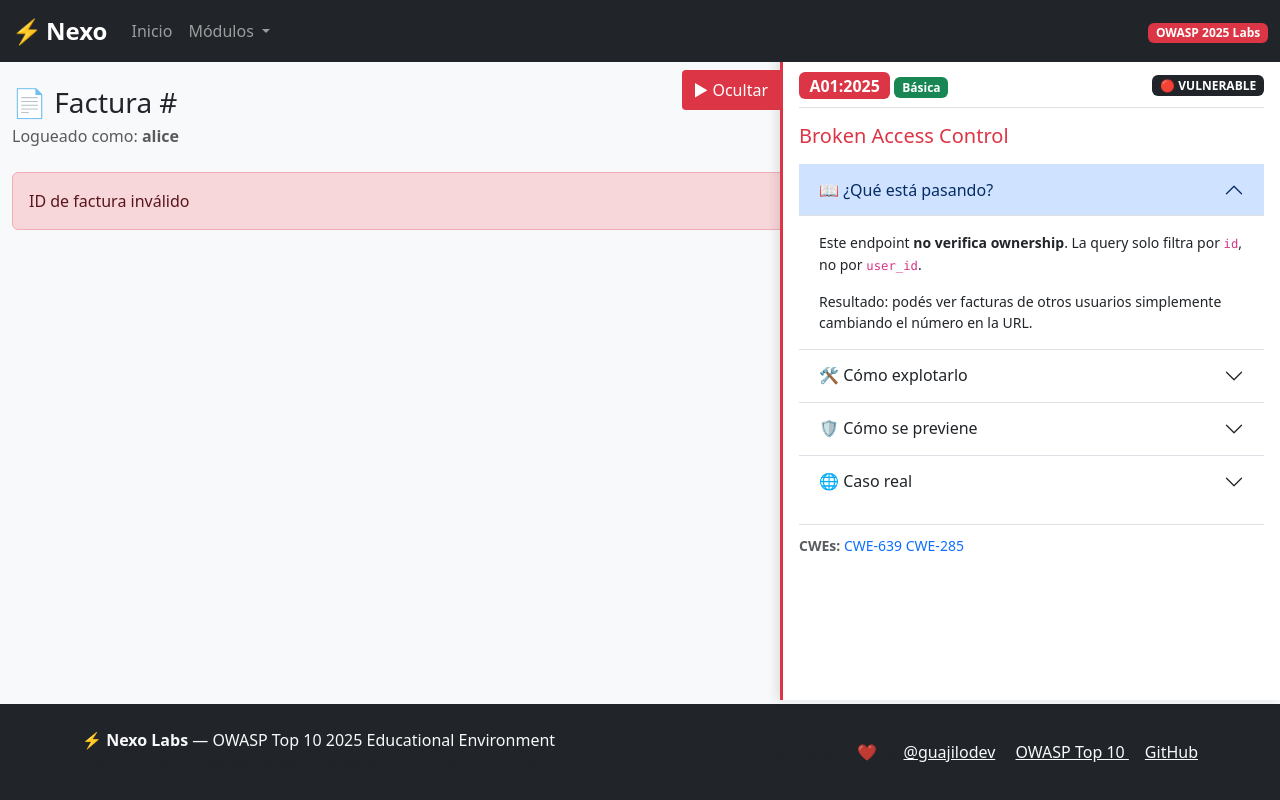
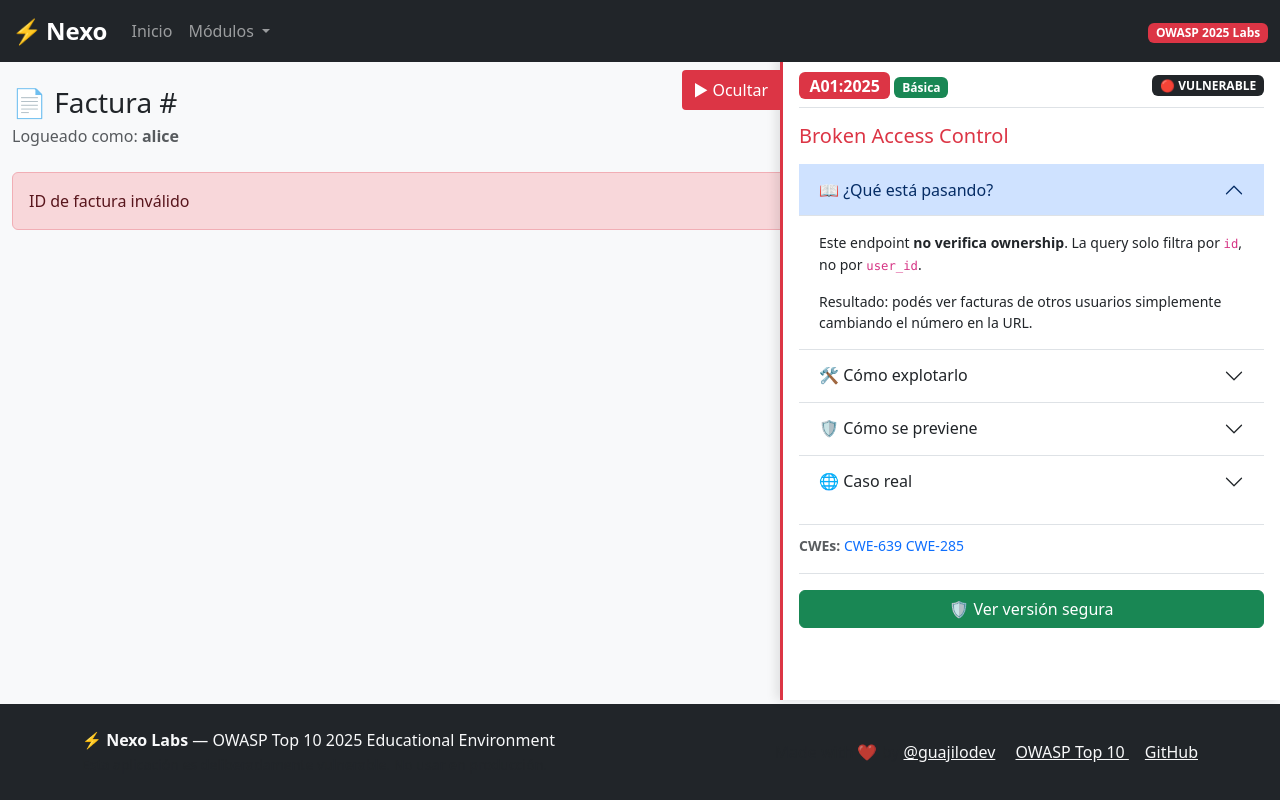
Before and after one commit to Guajilodev/owasp-top-ten-labs-2025, a PHP site: page /a01_facturas/ver.php in a window 1280 px wide. Run offline with PHP 8.4, Linux system fonts and the light colour scheme.

Commit message:
feat: add secure version button to lab panel

```diff
--- a/src/a01_facturas/ver.php
+++ b/src/a01_facturas/ver.php
@@ -53,6 +53,7 @@ $stmt->execute([$id, $_SESSION[\'user_id\']]);',
     ],
     'cwes' => ['CWE-639', 'CWE-285'],
     'tools' => ['curl', 'Burp Suite'],
+    'secureVersion' => 'ver_secure.php',
 ];
 
 $invoice = null;
--- a/src/a05_clientes/buscar.php
+++ b/src/a05_clientes/buscar.php
@@ -56,6 +56,7 @@ echo htmlspecialchars($row[\'name\']); // CON escapar',
     ],
     'cwes' => ['CWE-89', 'CWE-79'],
     'tools' => ['SQLMap', 'Burp Suite', 'curl'],
+    'secureVersion' => 'buscar_secure.php',
 ];
 
 $searchTerm = $_GET['q'] ?? '';
--- a/src/a06_checkout/procesar.php
+++ b/src/a06_checkout/procesar.php
@@ -52,6 +52,7 @@ procesarPago($user, $amount);',
     ],
     'cwes' => ['CWE-602', 'CWE-840'],
     'tools' => ['Burp Suite', 'curl', 'DevTools'],
+    'secureVersion' => 'procesar_secure.php',
 ];
 
 // Obtener datos del POST
--- a/src/a10_pagos/transferir.php
+++ b/src/a10_pagos/transferir.php
@@ -43,6 +43,7 @@ curl -X POST http://localhost:8082/a10_pagos/transferir.php -d "to_user=\' OR 1=
         'caseStudy' => ['title' => 'Knight Capital (2012)', 'description' => '$440M perdidos por excepcion no manejada'],
         'cwes' => ['CWE-636', 'CWE-209'],
         'tools' => ['curl'],
+        'secureVersion' => 'transferir_secure.php',
     ];
 
     include __DIR__ . '/../shared/header.php';
--- a/src/shared/lab_panel.php
+++ b/src/shared/lab_panel.php
@@ -133,6 +133,15 @@ $difficultyColor = $difficultyColors[$labInfo['difficulty']] ?? 'secondary';
         </div>
         <?php endif; ?>
 
+        <!-- Boton version segura -->
+        <?php if (!empty($labInfo['secureVersion'])): ?>
+        <div class="mt-3 pt-3 border-top">
+            <a href="<?= htmlspecialchars($labInfo['secureVersion']) ?>" class="btn btn-success w-100">
+                🛡️ Ver versión segura
+            </a>
+        </div>
+        <?php endif; ?>
+
     </div>
 </aside>
 
```
